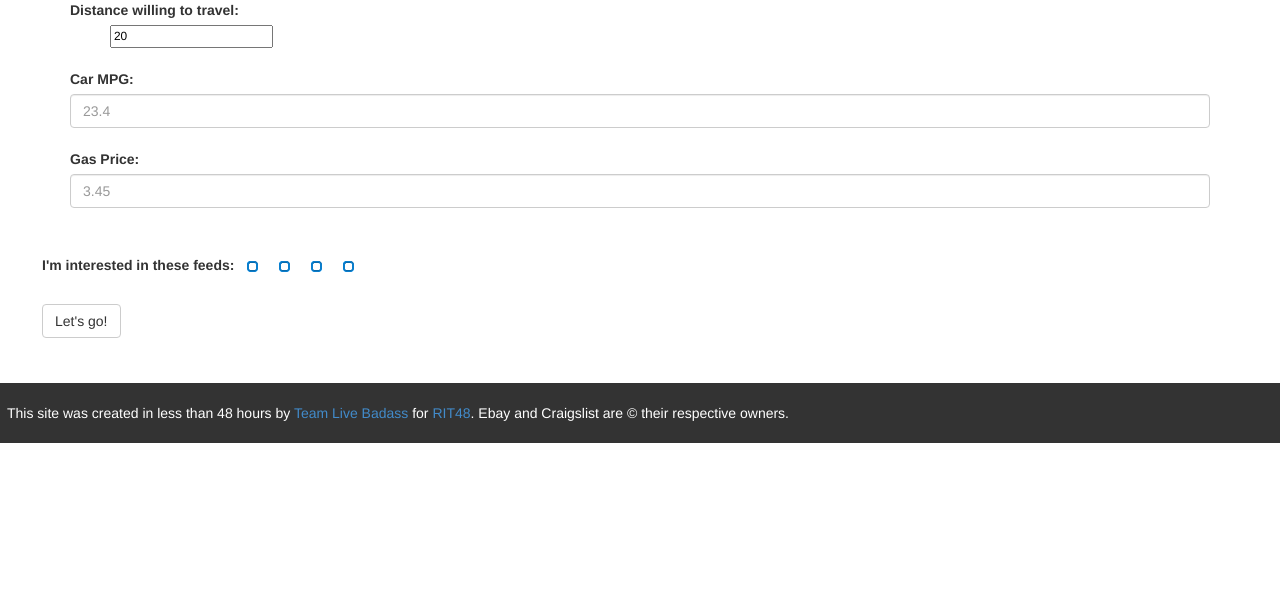
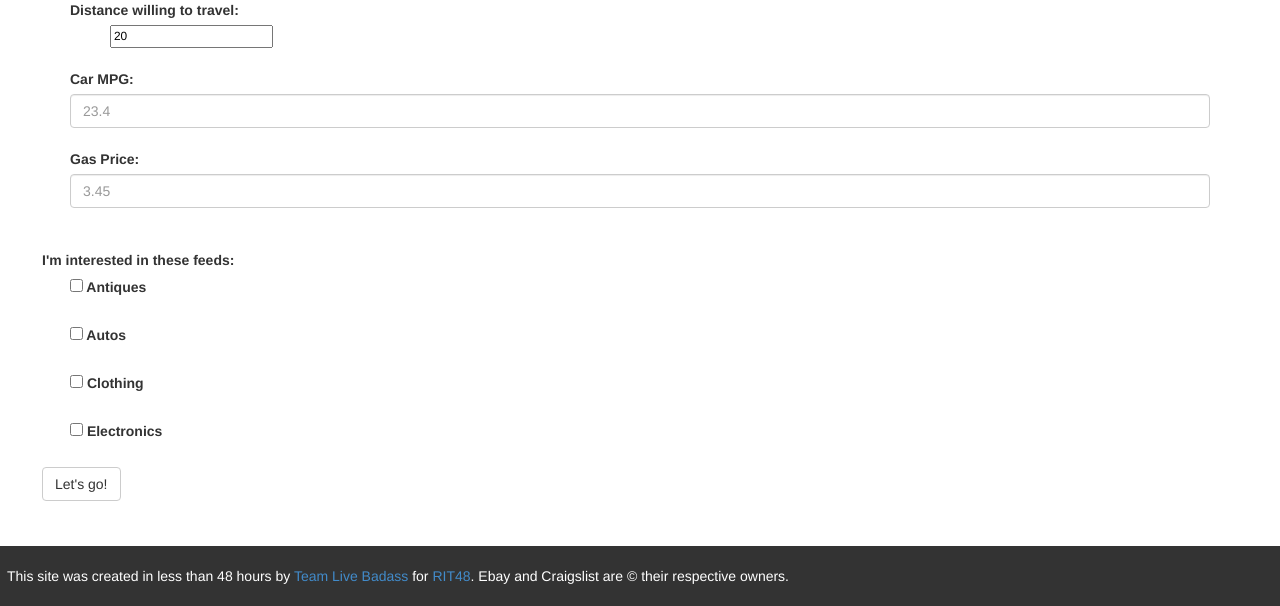
Before and after one commit to samjhill/rit48, a PHP site: page / in a window 1280 px wide. Shown: the part 531-1137 px from the top of the page. Before the commit the page ends 974 px from the top, so only its background shows below. Run offline with PHP 8.4, Linux system fonts and the light colour scheme.

Commit message:
fix checkboxes

```diff
--- a/assets/php/welcome.php
+++ b/assets/php/welcome.php
@@ -30,25 +30,29 @@
 
     <div id="feeds">
         <label>I&apos;m interested in these feeds:</label>
-        <div class="checkbox">
+
+        <div>
             <label>
             <input type="checkbox" value="">
             Antiques
             </label>
         </div>
-            <div class="checkbox">
+
+        <div>
             <label>
             <input type="checkbox" value="">
             Autos
             </label>
         </div>
-                <div class="checkbox">
+
+        <div>
             <label>
             <input type="checkbox" value="">
             Clothing
             </label>
         </div>
-                    <div class="checkbox">
+
+        <div>
             <label>
             <input type="checkbox" value="">
             Electronics
```
